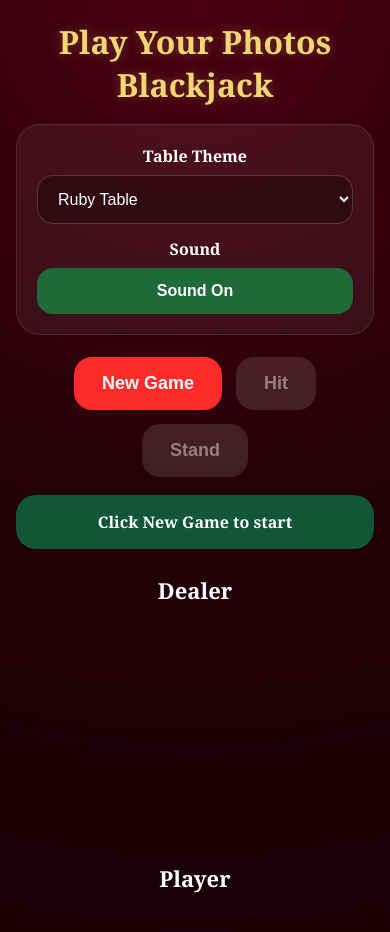
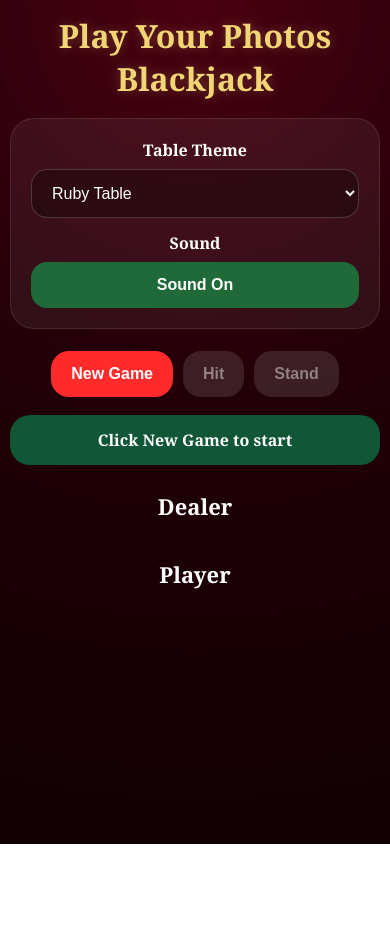
Before and after one commit to PlayYourPhotos/playyourphotos-blackjack, a React (Create React App) app: page / in a window 390 px wide. Shown: the top 932 px of the page. After the commit the page ends 844 px from the top, so only its background shows below. Built offline with nearby package versions, Linux system fonts and the light colour scheme.

Commit message:
Update styles.css

```diff
--- a/src/styles.css
+++ b/src/styles.css
@@ -406,29 +406,61 @@ h2 {
    ========================= */
 
 @media (max-width: 640px) {
+  .app {
+    padding: 14px 10px 28px;
+  }
+
   .app-title {
     font-size: 32px;
   }
 
-  .card-image {
-    width: 46vw;
-    max-width: 170px;
+  .control-group,
+  .sound-group {
+    min-width: 100%;
   }
 
-  .hand .card-image {
-    margin-left: -26px;
+  .buttons {
+    gap: 10px;
+  }
+
+  .primary-button,
+  .secondary-button {
+    padding: 14px 20px;
+    font-size: 16px;
   }
 
   .status {
     font-size: 16px;
+    padding: 14px 16px;
   }
 
   h2 {
     font-size: 22px;
   }
 
-  .control-group,
-  .sound-group {
-    min-width: 100%;
+  .hand {
+    justify-content: center;
+    gap: 8px;
+    overflow-x: visible;
+    flex-wrap: wrap;
+    padding: 0;
+    min-height: auto;
+  }
+
+  .hand .card-image {
+    margin-left: 0;
+  }
+
+  .card-image {
+    width: 30vw;
+    max-width: 120px;
+  }
+
+  .result-title {
+    font-size: 28px;
+  }
+
+  .result-text {
+    font-size: 16px;
   }
 }
```
